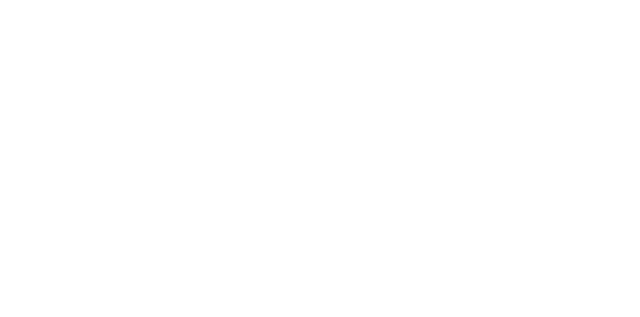
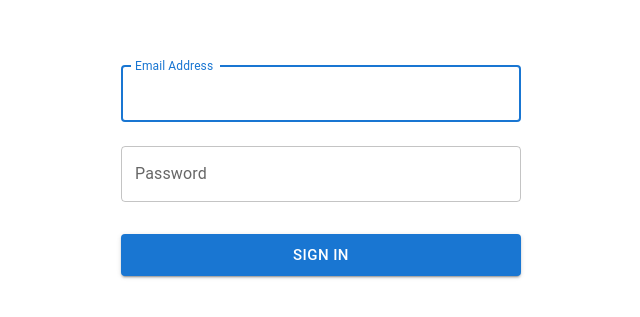
Before and after one commit to RUPAAK/rich-text-editor, a React (Create React App) app: page /login in a window 1280 px wide. Before the commit this address had no page. Shown: the part 237-554 px from the top of the page, without its empty margins (319-959 px from the left). Built offline with nearby package versions, Linux system fonts and the light colour scheme.

Commit message:
crate blog

```diff
--- a/src/App.tsx
+++ b/src/App.tsx
@@ -3,12 +3,22 @@
 import "./App.css";
 import { BrowserRouter as Router, Route, Routes } from "react-router-dom";
 import Editor from "./screen/Editor";
+import Authenticated from "./Global/Authenticated";
+import LoginScreen from "./screen/Login";
 
 function App() {
   return (
     <Router>
       <Routes>
-        <Route path="/" element={<Editor />} />
+        <Route
+          path="/"
+          element={
+            <Authenticated>
+              <Editor />
+            </Authenticated>
+          }
+        />
+        <Route path="/login" element={<LoginScreen />} />
       </Routes>
     </Router>
   );
--- /dev/null
+++ b/src/Global/Authenticated/index.tsx
@@ -0,0 +1,25 @@
+import { FC, ReactNode, useState } from "react";
+import { Navigate, useLocation } from "react-router-dom";
+import PropTypes from "prop-types";
+import LoginScreen from "../../screen/Login";
+
+interface AuthenticatedProps {
+  children: ReactNode;
+}
+
+const Authenticated: FC<AuthenticatedProps> = (props: { children: any }) => {
+  const { children } = props;
+  const status = localStorage.getItem("token");
+
+  if (!status) {
+    return <LoginScreen />;
+  }
+
+  return <>{children}</>;
+};
+
+Authenticated.propTypes = {
+  children: PropTypes.node,
+};
+
+export default Authenticated;
--- /dev/null
+++ b/src/config/index.ts
@@ -0,0 +1,6 @@
+const config = {
+  dev: process.env.NODE_ENV !== "production",
+  apiUrl: process.env.REACT_APP_API_URL,
+};
+
+export { config as configuration };
--- /dev/null
+++ b/src/http/api.ts
@@ -0,0 +1,43 @@
+import axios from "axios";
+import { configuration } from "../config";
+
+const api = axios.create({
+  baseURL: configuration.apiUrl,
+});
+
+api.defaults.headers.post["Content-Type"] = "application/json";
+
+api.interceptors.request.use(function (config) {
+  const accessToken = localStorage.getItem("token");
+  config.headers!.Authorization = `Bearer ${accessToken}`;
+  return config;
+});
+
+api.interceptors.response.use(
+  async (response) => {
+    if (response.status >= 200 && response.status < 300) {
+      const { data } = response;
+      return Promise.resolve(response.data);
+    }
+  },
+  async (error) => {
+    if (error && error.message === "Network Error") {
+      // window.location.href = '/500';
+    }
+    const { response, request } = error;
+    if (response) {
+      if (response.status === 401) {
+        // localStorage.removeItem("accessToken");
+        // window.location.href = "/login";
+      }
+      if (response.status >= 400 && response.status < 500) {
+        return Promise.reject(response.data);
+      }
+    } else if (request) {
+      return null;
+    }
+    return Promise.reject(error);
+  }
+);
+
+export { api };
--- a/src/screen/Editor.tsx
+++ b/src/screen/Editor.tsx
@@ -4,6 +4,8 @@
 import "react-quill/dist/quill.snow.css"; // ES6
 import "../styles.css";
 import toast, { Toaster } from "react-hot-toast";
+import axios from "axios";
+import { api } from "../http/api";
 
 var quillObj: any;
 
@@ -26,19 +28,22 @@
 
     input.onchange = async () => {
       var file: any = input.files![0];
+
       var formData = new FormData();
-
       formData.append("image", file);
-
       var fileName = file.name;
 
-      quillObj
-        .getEditor()
-        .insertEmbed(
-          range.index,
-          "image",
-          "https://imgs.search.brave.com/_RFZjrfLjK-fhA1f6qM_wOz_SHGTv1yOiW381ie2fVg/rs:fit:759:225:1/g:ce/aHR0cHM6Ly90c2U0/Lm1tLmJpbmcubmV0/L3RoP2lkPU9JUC5U/VVp4U1JNcTZtMnBx/czlVSWQzNExBSGFF/byZwaWQ9QXBp"
-        );
+      try {
+        // const { data } = await axios.post(
+        //   // "https://flutter-blog-node-backend.herokuapp.com/api/v1/services/imageupload",
+        //   "https://flutter-blog-node-backend.herokuapp.com/api/v1/services/imageupload",
+        //   formData
+        // );
+        const { data } = await api.post("/services/imageupload", formData);
+        quillObj.getEditor().insertEmbed(range.index, "image", data.data);
+      } catch (error) {
+        notify("Failed to upload image");
+      }
     };
   };
   const modules = useMemo(
@@ -56,7 +61,10 @@
   const submitBlog = async () => {
     if (title.length === 0) return notify("Please Give Valid Title");
     if (desc.length === 0) return notify("Please Give Description");
-    console.log(title, desc);
+    const response = await api.post("/admin/blogs", { title, desc });
+    notify("Sucessful blog create");
+    settitle("");
+    settitle("");
   };
   const handleChange = (value: string) => {
     setdesc(value);
--- /dev/null
+++ b/src/screen/Login.tsx
@@ -0,0 +1,160 @@
+import * as Yup from "yup";
+import { FC, useState } from "react";
+import { Formik } from "formik";
+
+import { Alert, AlertTitle } from "@material-ui/lab";
+
+import {
+  Box,
+  Button,
+  FormHelperText,
+  TextField,
+  Checkbox,
+  Typography,
+  Link,
+  FormControlLabel,
+  CircularProgress,
+  Container,
+} from "@material-ui/core";
+// import { userService } from "../../../http/userService";
+
+import { useNavigate, useLocation, Navigate } from "react-router-dom";
+import { api } from "../http/api";
+import Editor from "./Editor";
+// import { useAppDispatch, useAppSelector } from "../../../hooks/hooks";
+
+const LoginScreen: FC = (): JSX.Element => {
+  let navigate = useNavigate();
+  let location = useLocation();
+
+  //   const userProfile = useAppSelector((state) => state.user.profile);
+  //   const dispatch = useAppDispatch();
+
+  const [errorMessage, setErrorMessage] = useState<string>("");
+
+  return (
+    <Formik
+      initialValues={{
+        email: "",
+        password: "",
+        submit: null,
+      }}
+      validationSchema={Yup.object().shape({
+        email: Yup.string()
+          .email("The email provided should be a valid email address")
+          .max(255)
+          .required("The email field is required"),
+        password: Yup.string()
+          .max(255)
+          .required("The password field is required"),
+        terms: Yup.boolean().oneOf(
+          [true],
+          "You must agree to our terms and conditions"
+        ),
+      })}
+      onSubmit={async (
+        values,
+        { setErrors, setStatus, setSubmitting }
+      ): Promise<void> => {
+        try {
+          let res = await api.post("/admin/auth/signin", {
+            email: values.email,
+            password: values.password,
+          });
+
+          if (res && (res as unknown as any).accessToken) {
+            await localStorage.setItem(
+              "token",
+              (res as unknown as any).accessToken
+            );
+            navigate("/");
+            // <Navigate to="/" replace={true} />} />;
+          }
+        } catch (error: any) {
+          var parsedErr;
+          // console.error(error);
+          if (error && error.errors) {
+            parsedErr = error.errors.map((e: any) => e.message).join("|");
+          }
+          setErrorMessage(parsedErr || "Login Error. Please try again.");
+        }
+      }}
+    >
+      {({
+        errors,
+        handleBlur,
+        handleChange,
+        handleSubmit,
+        isSubmitting,
+        touched,
+        values,
+      }): JSX.Element => (
+        <Container
+          sx={{
+            display: "flex",
+            justifyContent: "center",
+            alignItems: "center",
+            height: "100vh",
+          }}
+        >
+          <form
+            noValidate
+            onSubmit={handleSubmit}
+            style={{ maxWidth: "400px" }}
+          >
+            <TextField
+              error={Boolean(touched.email && errors.email)}
+              fullWidth
+              margin="normal"
+              label="Email Address"
+              autoFocus
+              helperText={touched.email && errors.email}
+              name="email"
+              onBlur={handleBlur}
+              onChange={handleChange}
+              type="email"
+              value={values.email}
+              variant="outlined"
+            />
+
+            <TextField
+              error={Boolean(touched.password && errors.password)}
+              fullWidth
+              margin="normal"
+              helperText={touched.password && errors.password}
+              label="Password"
+              name="password"
+              onBlur={handleBlur}
+              onChange={handleChange}
+              type="password"
+              value={values.password}
+              variant="outlined"
+            />
+
+            {errorMessage && (
+              <Alert severity="error" onClose={() => setErrorMessage("")}>
+                <AlertTitle>Error</AlertTitle>
+                {errorMessage}
+              </Alert>
+            )}
+
+            <Button
+              sx={{ mt: 3 }}
+              color="primary"
+              startIcon={isSubmitting ? <CircularProgress size="1rem" /> : null}
+              disabled={isSubmitting}
+              type="submit"
+              fullWidth
+              size="large"
+              variant="contained"
+            >
+              Sign in
+            </Button>
+          </form>
+        </Container>
+      )}
+    </Formik>
+  );
+};
+
+export default LoginScreen;
```
Also changed, not shown: package.json (+12 -1 lines), 2 other files (tests, documents, lock files or other folders).
